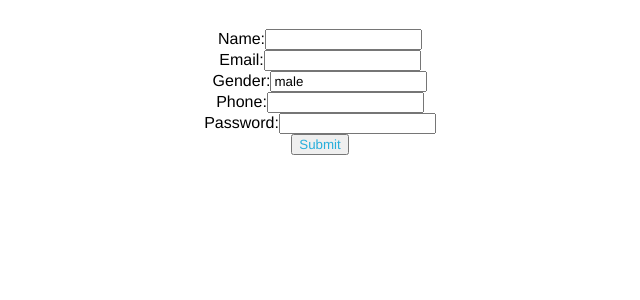
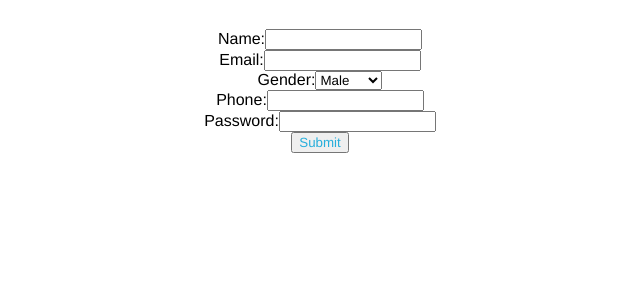
Before and after one commit to siddharthgupta94/React-Assignments-Set-2---Signup-Form, a React app: page / in a window 1280 px wide. Shown: the top 300 px of the page, without its empty margins (320-960 px from the left). Built offline with nearby package versions, Linux system fonts and the light colour scheme.

Commit message:
Add select to form

```diff
--- a/src/components/Form.js
+++ b/src/components/Form.js
@@ -101,13 +101,19 @@ const Form = () => {
         <br />
         <label>
           Gender:
-          <input
+          <select
             name="gender"
-            type="text"
+            id="gender"
+            data-testid="gender"
             value={state.gender}
-            data-testid="gender"
             onChange={handleChange}
-          />
+          >
+            <option value="male" selected={state.gender === "male"}>
+              Male
+            </option>
+            <option value="female">Female</option>
+            <option value="other">Other</option>
+          </select>
         </label>
         <br />
         <label>
```
